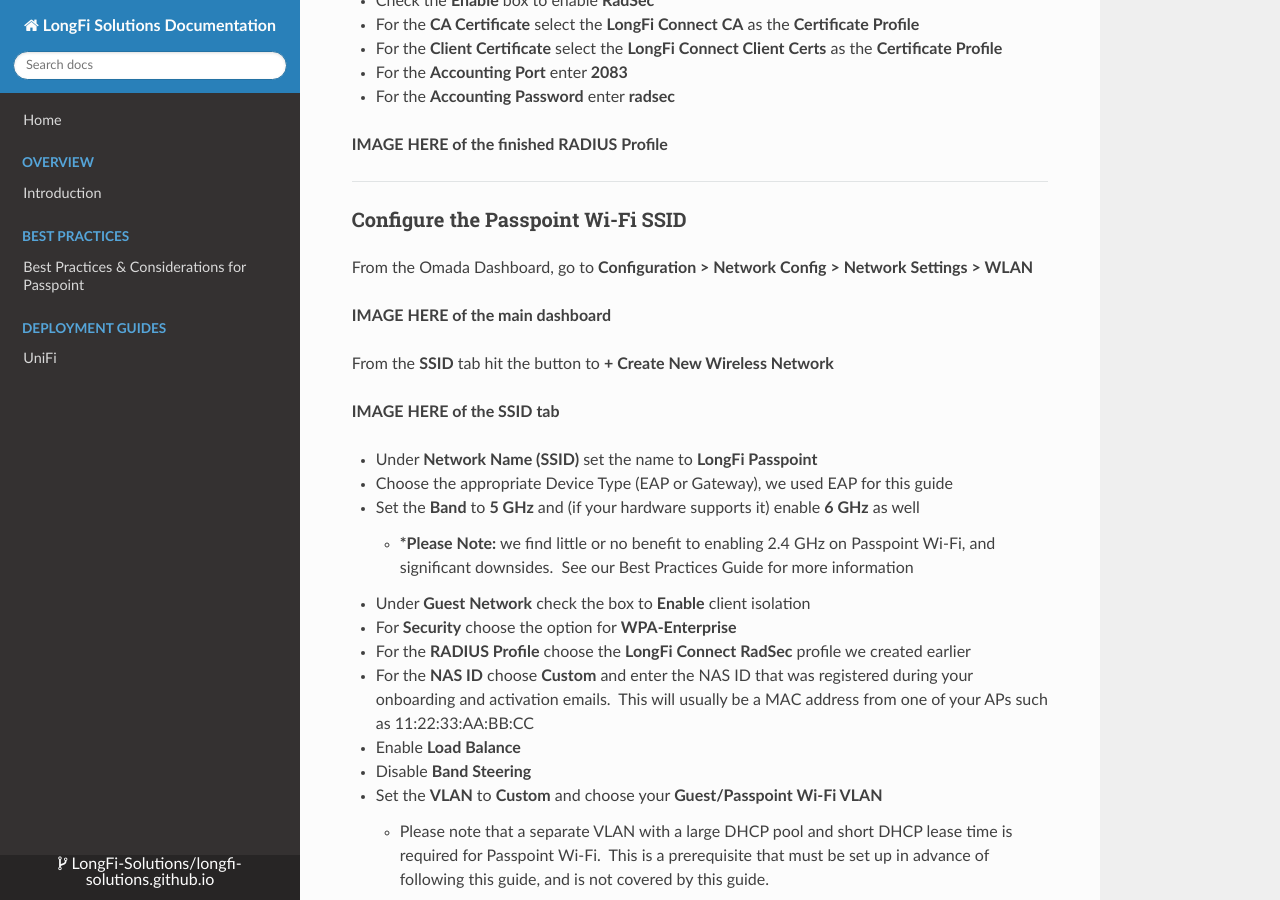
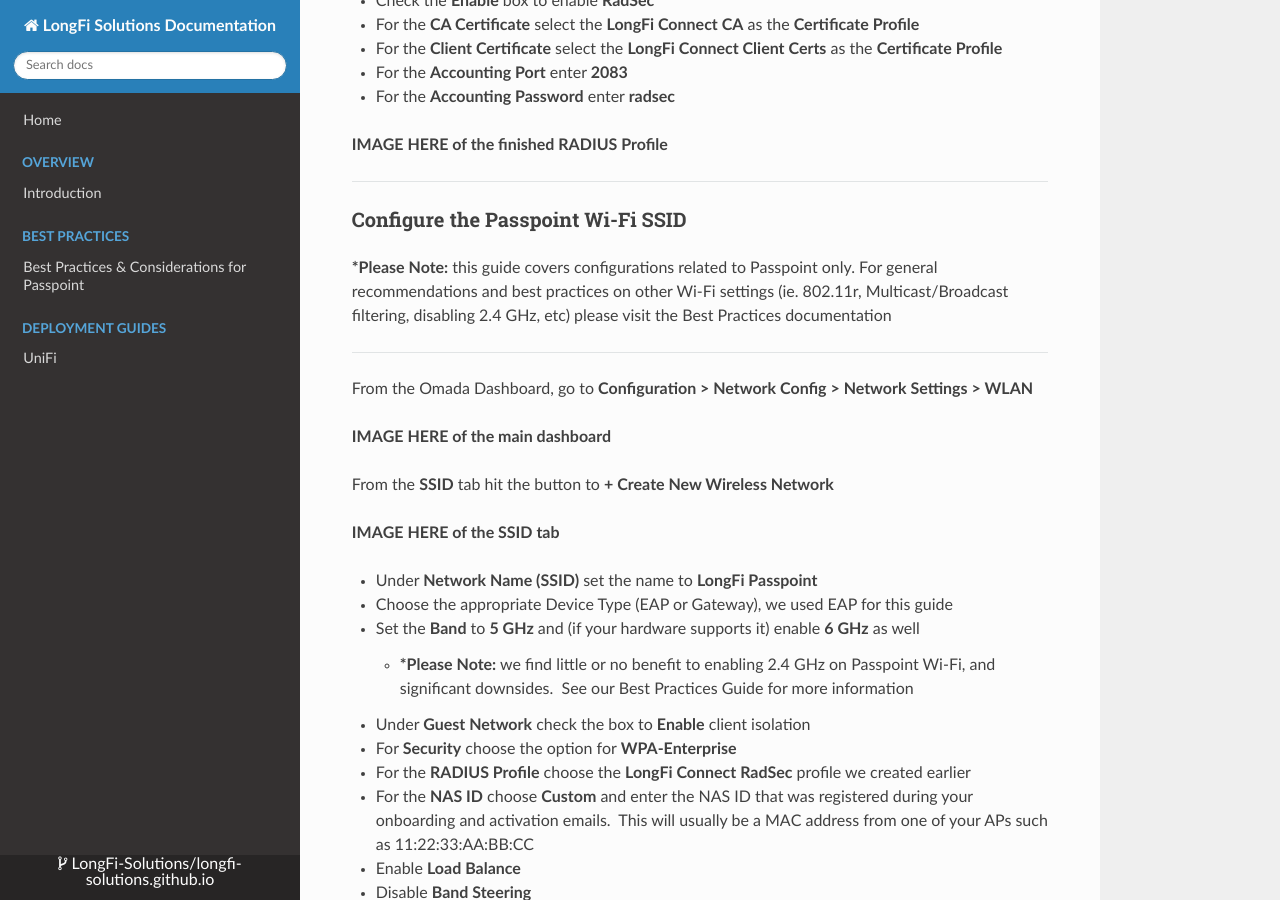
Before and after one commit to LongFi-Solutions/longfi-solutions.github.io, an MkDocs documentation site: the page built from docs/deployment/omada-networks.md, in a window 1280 px wide and 900 px high, scrolled down 3776 px. Built offline with MkDocs 1.6.1, drawn with Linux system fonts in a browser that asks for light colours; nearby versions of some CDN libraries.

Commit message:
Update Deployment Guides “omada-networks”

```diff
--- a/docs/deployment/omada-networks.md
+++ b/docs/deployment/omada-networks.md
@@ -150,6 +150,10 @@ Click the button to **+ Create New RADIUS Profile**
 
 ### **Configure the Passpoint Wi-Fi SSID**
 
+**\*Please Note:** this guide covers configurations related to Passpoint only.  For general recommendations and best practices on other Wi-Fi settings (ie. 802.11r, Multicast/Broadcast filtering, disabling 2.4 GHz, etc) please visit the Best Practices documentation
+
+***
+
 From the Omada Dashboard, go to **Configuration > Network Config > Network Settings > WLAN**
 
 **IMAGE HERE of the main dashboard**
```
